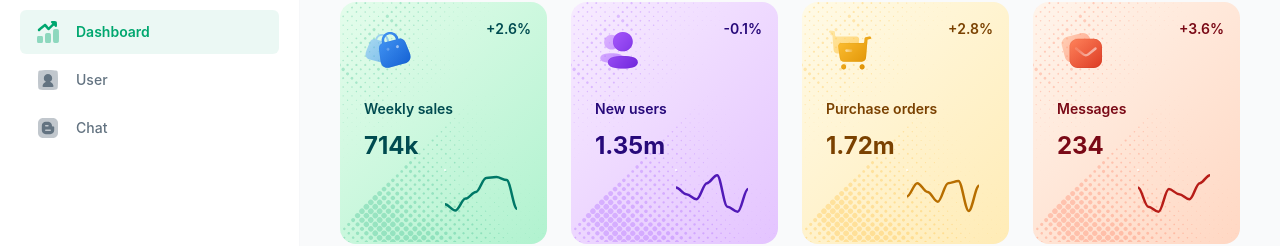
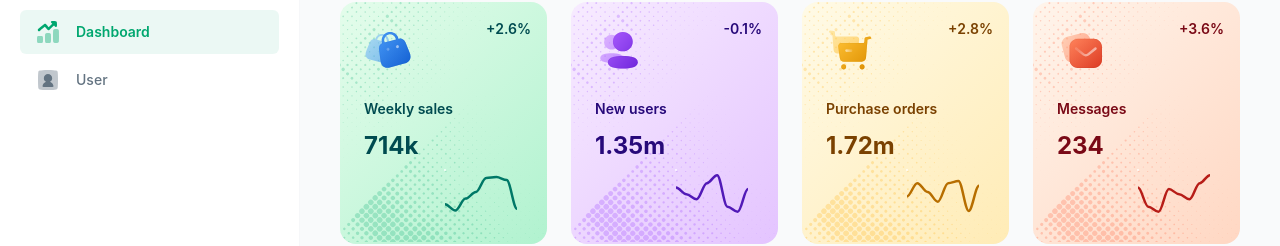
Before and after one commit to touseefiqbal845/Dashboard_mui_reactjs, a React (Vite) app: page / in a window 1280 px wide. Shown: the part 154-400 px from the top of the page. Built offline with nearby package versions, Linux system fonts and the light colour scheme; some icons are missing.

Commit message:
chat-removed

```diff
--- a/src/layouts/config-nav-dashboard.tsx
+++ b/src/layouts/config-nav-dashboard.tsx
@@ -33,11 +33,11 @@ export const navData = [
   //   path: '/blog',
   //   icon: icon('ic-blog'),
   // },
-   {
-    title: 'Chat',
-    path: '/chat',
-    icon: icon('ic-blog'),
-  },
+  //  {
+  //   title: 'Chat',
+  //   path: '/chat',
+  //   icon: icon('ic-blog'),
+  // },
   // {
   //   title: 'Sign in',
   //   path: '/sign-in',
```
